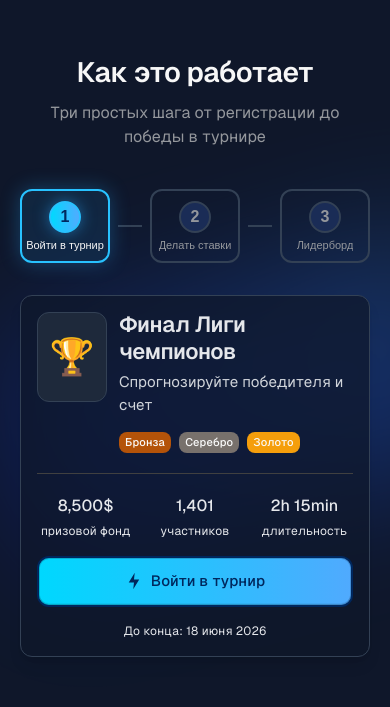
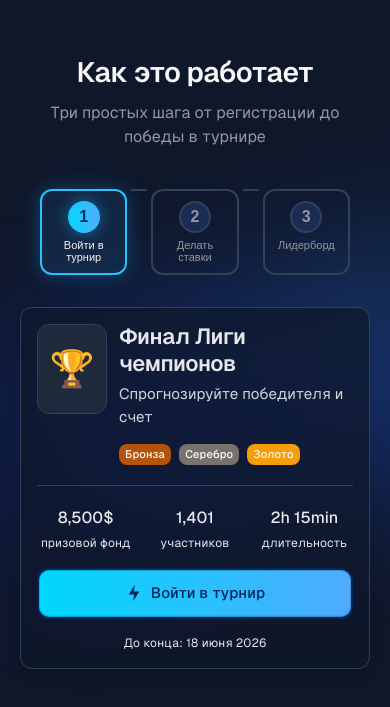
Before and after one commit to Bet-Arena/betarena-landing, a React (Vite) app: page / in a window 390 px wide. Shown: the part 853-1560 px from the top of the page. Built offline with nearby package versions, Linux system fonts and the light colour scheme.

Commit message:
Refine step navigation styles: adjust gap and padding for better alignment, update label display properties, and modify line width for improved visual consistency.

```diff
--- a/src/sections/HowItWorks.css
+++ b/src/sections/HowItWorks.css
@@ -328,13 +328,15 @@
 
   .step-navigation {
     margin-bottom: 32px;
-    gap: 8px;
+    gap: 4px;
     width: 100%;
     max-width: 100%;
+    padding: 0 var(--spacing-container);
+    align-items: stretch;
   }
 
   .step-nav-btn {
-    padding: 10px 12px;
+    padding: 10px 6px;
     gap: 6px;
     flex: 1;
     min-width: 0;
@@ -348,13 +350,12 @@
 
   .step-nav-label {
     font-size: 11px;
-    white-space: nowrap;
-    overflow: hidden;
-    text-overflow: ellipsis;
+    text-align: center;
+    display: block;
   }
 
   .step-nav-line {
-    width: 24px;
+    width: 16px;
     flex-shrink: 0;
   }
 
```
